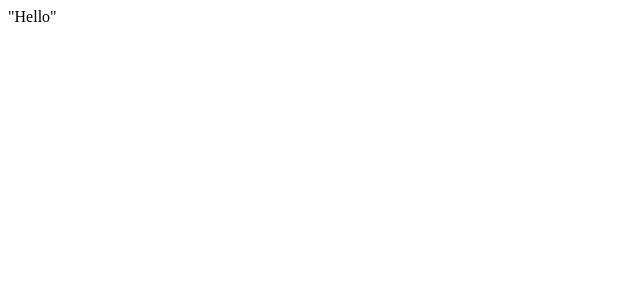
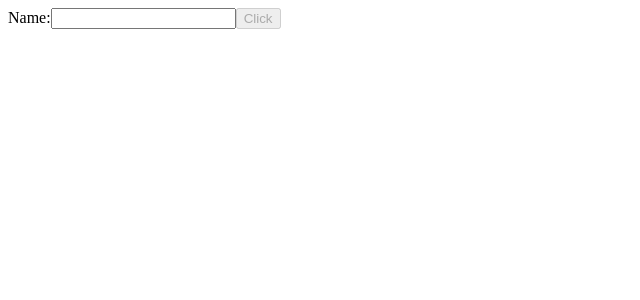
Before and after one commit to JakubVrch/stfuAndClickFE, a React (Create React App) app in the folder app/: page / in a window 1280 px wide. Shown: the top 300 px of the page, without its empty margins (0-640 px from the left). Built offline with nearby package versions, Linux system fonts and the light colour scheme.

Commit message:
Create ClickForm

```diff
--- /dev/null
+++ b/app/src/features/click/ClickForm.tsx
@@ -0,0 +1,23 @@
+import { useState } from 'react';
+import { useNavigate } from "react-router-dom";
+import { useAppDispatch } from 'app/hooks'
+import { click } from 'features/click/clickSlice'
+
+export function ClickForm () {
+    const [teamName, setTeamName] = useState<string>("");
+    const dispatch = useAppDispatch()
+    const navigate = useNavigate();
+    return (
+        <form onSubmit={(event) => {
+            event.preventDefault();
+            dispatch(click(teamName));
+            navigate(`/${teamName}`);
+        }}>
+        <label>
+          Name:
+          <input type="text" value={teamName} onChange={e => setTeamName(e.target.value)} />
+        </label>
+        <input type="submit" value="Click" disabled={teamName.length <= 0} />
+      </form>
+    )
+}
--- a/app/src/index.tsx
+++ b/app/src/index.tsx
@@ -4,14 +4,14 @@ import App from './App';
 import { store } from './app/store';
 import { Provider } from 'react-redux';
 import { BrowserRouter, Routes, Route } from "react-router-dom";
-
+import {ClickForm} from "features/click/ClickForm";
 
 ReactDOM.render(
   <React.StrictMode>
     <Provider store={store}>
       <BrowserRouter>
         <Routes>
-          <Route path="/" element={<App />} />
+          <Route path="/" element={<ClickForm />} />
           <Route path="/:team" element={<App />} />
         </Routes>
       </BrowserRouter>
```
